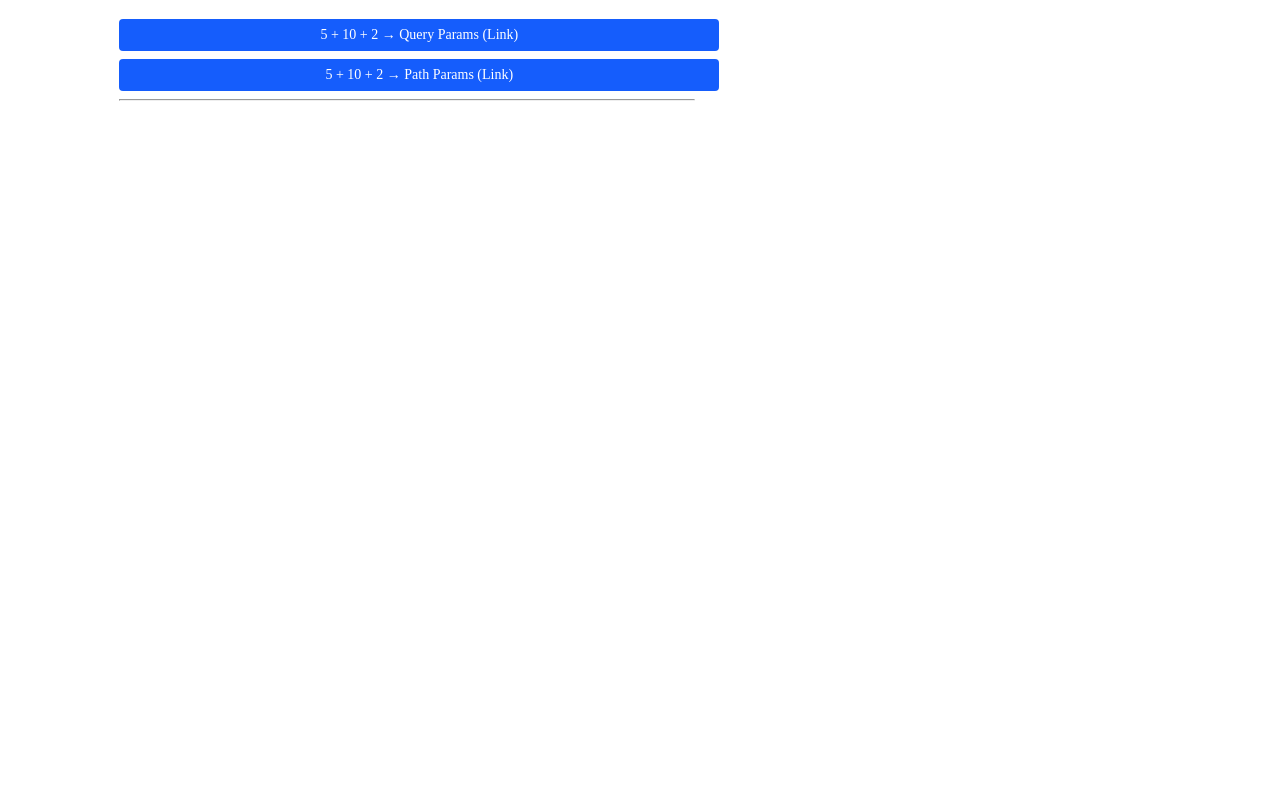
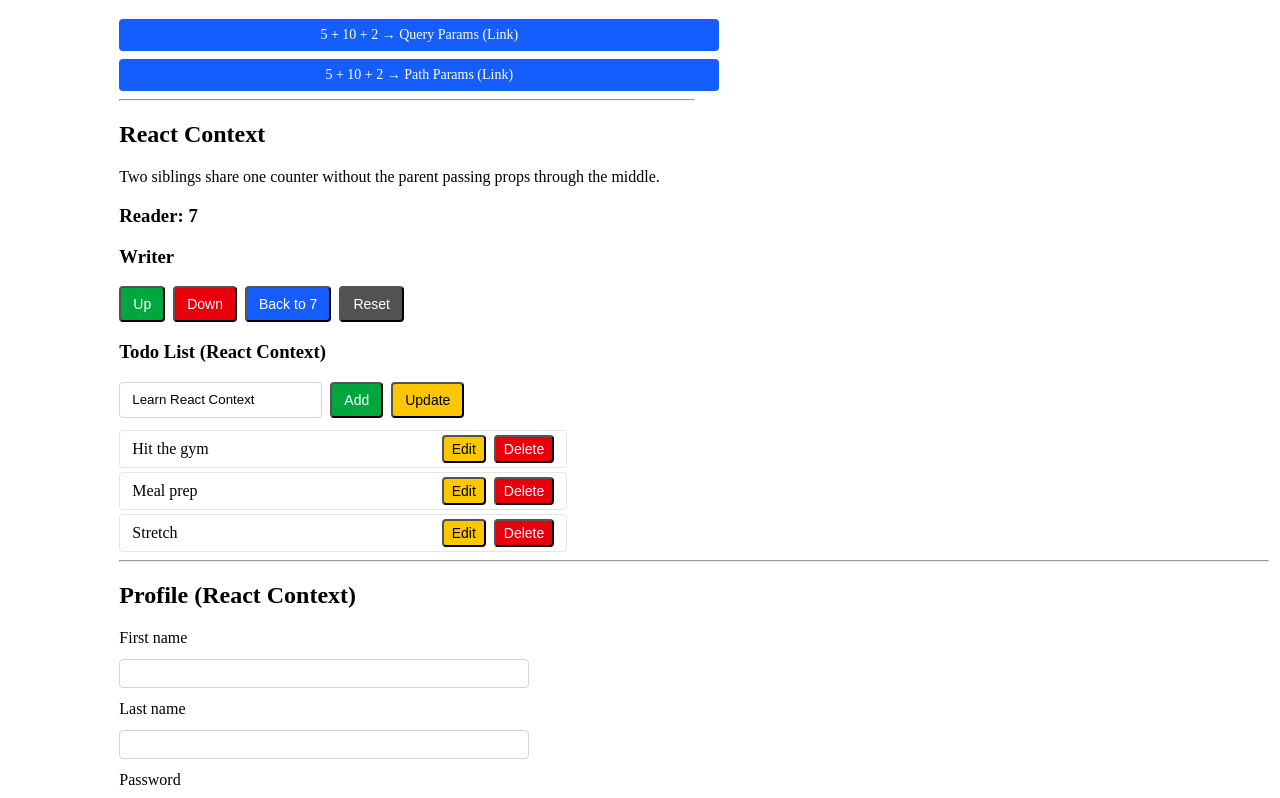
Before and after one commit to sesha-2k3/webdev-client, a Next.js app: page /labs/lab4 in a window 1280 px wide. Shown: the part 4002-4800 px from the top of the page. Before the commit the page ends 4114 px from the top, so only its background shows below. Built offline with nearby package versions, Linux system fonts and the light colour scheme.

Commit message:
lab4: sec 4.4

```diff
--- /dev/null
+++ b/app/labs/lab4/context/ContextCounterRead.tsx
@@ -0,0 +1,10 @@
+import { useCounterContext } from "./CounterContext";
+
+export default function ContextCounterRead() {
+  const { count } = useCounterContext();
+  return (
+    <div id="wd-context-counter-read">
+      <h3>Reader: {count}</h3>
+    </div>
+  );
+}
--- /dev/null
+++ b/app/labs/lab4/context/ContextCounterWrite.tsx
@@ -0,0 +1,42 @@
+import { useCounterContext } from "./CounterContext";
+
+export default function ContextCounterWrite() {
+  const { count, setCount } = useCounterContext();
+  return (
+    <div id="wd-context-counter-write">
+      <h3>Writer</h3>
+      <button
+        type="button"
+        onClick={() => setCount(count + 1)}
+        id="wd-context-up-click"
+        className="me-2 rounded bg-green-600 px-3 py-1.5 text-sm font-medium text-white"
+      >
+        Up
+      </button>
+      <button
+        type="button"
+        onClick={() => setCount(count - 1)}
+        id="wd-context-down-click"
+        className="me-2 rounded bg-red-600 px-3 py-1.5 text-sm font-medium text-white"
+      >
+        Down
+      </button>
+      <button
+        type="button"
+        onClick={() => setCount(7)}
+        id="wd-context-back-to-seven-click"
+        className="me-2 rounded bg-blue-600 px-3 py-1.5 text-sm font-medium text-white"
+      >
+        Back to 7
+      </button>
+      <button
+        type="button"
+        onClick={() => setCount(7)}
+        id="wd-context-reset-click"
+        className="rounded bg-neutral-600 px-3 py-1.5 text-sm font-medium text-white"
+      >
+        Reset
+      </button>
+    </div>
+  );
+}
--- /dev/null
+++ b/app/labs/lab4/context/ContextExamples.tsx
@@ -0,0 +1,27 @@
+"use client";
+
+import { CounterProvider } from "./CounterContext";
+import ContextCounterRead from "./ContextCounterRead";
+import ContextCounterWrite from "./ContextCounterWrite";
+import { TodosProvider } from "./todosContext";
+import ReactContextTodoList from "./ReactContextTodoList";
+
+export default function ContextExamples() {
+  return (
+    <div id="wd-context-examples">
+      <h2>React Context</h2>
+      <p>
+        Two siblings share one counter without the parent passing props
+        through the middle.
+      </p>
+      <CounterProvider>
+        <ContextCounterRead />
+        <ContextCounterWrite />
+      </CounterProvider>
+      <TodosProvider>
+        <ReactContextTodoList />
+      </TodosProvider>
+      <hr />
+    </div>
+  );
+}
--- /dev/null
+++ b/app/labs/lab4/context/ContextProfileForm.tsx
@@ -0,0 +1,37 @@
+"use client";
+
+import { useState, type FormEvent } from "react";
+import { ProfileProvider, useProfileContext } from "./ProfileContext";
+import { validateProfile, type ProfileErrors } from "../profile/profile";
+import ProfileFields from "../profile/ProfileFields";
+import ProfileAlert from "../profile/ProfileAlert";
+
+function ContextProfileFormBody() {
+  const { profile, setProfile } = useProfileContext();
+  const [errors, setErrors] = useState<ProfileErrors>({});
+  const [submitted, setSubmitted] = useState(false);
+  const save = (e: FormEvent) => {
+    e.preventDefault();
+    setErrors(validateProfile(profile));
+    setSubmitted(true);
+  };
+  return (
+    <form id="wd-context-profile-form" onSubmit={save} noValidate>
+      <h2>Profile (React Context)</h2>
+      <ProfileAlert id="wd-context-profile-alert" submitted={submitted} errors={errors} />
+      <ProfileFields prefix="wd-context-profile" profile={profile} errors={errors} setProfile={setProfile} />
+      <button id="wd-context-profile-save" type="submit" className="mt-3 rounded bg-blue-600 px-4 py-1.5 text-white">
+        Save
+      </button>
+      <pre>{JSON.stringify(profile, null, 2)}</pre>
+    </form>
+  );
+}
+
+export default function ContextProfileForm() {
+  return (
+    <ProfileProvider>
+      <ContextProfileFormBody />
+    </ProfileProvider>
+  );
+}
--- /dev/null
+++ b/app/labs/lab4/context/CounterContext.tsx
@@ -0,0 +1,25 @@
+import { createContext, useContext, useState, type ReactNode } from "react";
+
+type CounterContextValue = {
+  count: number;
+  setCount: (count: number) => void;
+};
+
+const CounterContext = createContext<CounterContextValue | null>(null);
+
+export function CounterProvider({ children }: { children: ReactNode }) {
+  const [count, setCount] = useState(7);
+  return (
+    <CounterContext.Provider value={{ count, setCount }}>
+      {children}
+    </CounterContext.Provider>
+  );
+}
+
+export function useCounterContext() {
+  const value = useContext(CounterContext);
+  if (!value) {
+    throw new Error("useCounterContext must be used inside CounterProvider");
+  }
+  return value;
+}
--- /dev/null
+++ b/app/labs/lab4/context/ProfileContext.tsx
@@ -0,0 +1,26 @@
+import { createContext, useContext, useState, type ReactNode } from "react";
+import { emptyProfile, type Profile } from "../profile/profile";
+
+type ProfileContextValue = {
+  profile: Profile;
+  setProfile: (profile: Profile) => void;
+};
+
+const ProfileContext = createContext<ProfileContextValue | null>(null);
+
+export function ProfileProvider({ children }: { children: ReactNode }) {
+  const [profile, setProfile] = useState<Profile>(emptyProfile);
+  return (
+    <ProfileContext.Provider value={{ profile, setProfile }}>
+      {children}
+    </ProfileContext.Provider>
+  );
+}
+
+export function useProfileContext() {
+  const value = useContext(ProfileContext);
+  if (!value) {
+    throw new Error("useProfileContext must be used inside ProfileProvider");
+  }
+  return value;
+}
--- /dev/null
+++ b/app/labs/lab4/context/ReactContextTodoList.tsx
@@ -0,0 +1,61 @@
+import { useTodosContext } from "./todosContext";
+
+export default function ReactContextTodoList() {
+  const { todos, todo, setTodo, addTodo, updateTodo, deleteTodo } = useTodosContext();
+  return (
+    <div id="wd-context-todo-list">
+      <h3>Todo List (React Context)</h3>
+      <div id="wd-context-todo-form" className="mb-3 flex flex-wrap gap-2">
+        <input
+          className="rounded border border-neutral-300 px-3 py-1.5"
+          value={todo.title}
+          onChange={(e) => setTodo({ ...todo, title: e.target.value })}
+          id="wd-context-todo-title"
+        />
+        <button
+          type="button"
+          onClick={() => addTodo(todo)}
+          id="wd-context-add-todo-click"
+          className="rounded bg-green-600 px-3 py-1.5 text-sm font-medium text-white"
+        >
+          Add
+        </button>
+        <button
+          type="button"
+          onClick={() => updateTodo(todo)}
+          id="wd-context-update-todo-click"
+          className="rounded bg-yellow-400 px-3 py-1.5 text-sm font-medium"
+        >
+          Update
+        </button>
+      </div>
+      <ul className="m-0 max-w-md list-none p-0">
+        {todos.map((t) => (
+          <li
+            key={t.id}
+            id={`wd-context-todo-${t.id}`}
+            className="mb-1 flex items-center justify-between rounded border border-neutral-200 px-3 py-1"
+          >
+            <span>{t.title}</span>
+            <span className="flex gap-2">
+              <button
+                type="button"
+                onClick={() => setTodo(t)}
+                className="rounded bg-yellow-400 px-2 py-0.5 text-sm"
+              >
+                Edit
+              </button>
+              <button
+                type="button"
+                onClick={() => deleteTodo(t.id)}
+                className="rounded bg-red-600 px-2 py-0.5 text-sm font-medium text-white"
+              >
+                Delete
+              </button>
+            </span>
+          </li>
+        ))}
+      </ul>
+    </div>
+  );
+}
--- /dev/null
+++ b/app/labs/lab4/context/todosContext.ts
@@ -0,0 +1,52 @@
+import { createContext, createElement, useContext, useState, type ReactNode } from "react";
+
+export type ContextTodo = {
+  id: string;
+  title: string;
+};
+
+type TodosContextValue = {
+  todos: ContextTodo[];
+  todo: ContextTodo;
+  setTodo: (todo: ContextTodo) => void;
+  addTodo: (todo: ContextTodo) => void;
+  updateTodo: (todo: ContextTodo) => void;
+  deleteTodo: (id: string) => void;
+};
+
+const emptyTodo: ContextTodo = { id: "-1", title: "Learn React Context" };
+
+const TodosContext = createContext<TodosContextValue | null>(null);
+
+export function TodosProvider({ children }: { children: ReactNode }) {
+  const [todos, setTodos] = useState<ContextTodo[]>([
+    { id: "1", title: "Hit the gym" },
+    { id: "2", title: "Meal prep" },
+    { id: "3", title: "Stretch" },
+  ]);
+  const [todo, setTodo] = useState<ContextTodo>(emptyTodo);
+  const addTodo = (newTodo: ContextTodo) => {
+    setTodos([...todos, { ...newTodo, id: crypto.randomUUID() }]);
+    setTodo(emptyTodo);
+  };
+  const updateTodo = (updated: ContextTodo) => {
+    setTodos(todos.map((t) => (t.id === updated.id ? updated : t)));
+    setTodo(emptyTodo);
+  };
+  const deleteTodo = (id: string) => {
+    setTodos(todos.filter((t) => t.id !== id));
+  };
+  return createElement(
+    TodosContext.Provider,
+    { value: { todos, todo, setTodo, addTodo, updateTodo, deleteTodo } },
+    children,
+  );
+}
+
+export function useTodosContext() {
+  const value = useContext(TodosContext);
+  if (!value) {
+    throw new Error("useTodosContext must be used inside TodosProvider");
+  }
+  return value;
+}
--- a/app/labs/lab4/page.tsx
+++ b/app/labs/lab4/page.tsx
@@ -14,6 +14,8 @@ import ProfileForm from "./profile/ProfileForm";
 import ParentStateComponent from "./ParentStateComponent";
 import PropDrilling from "./PropDrilling";
 import UrlEncoding from "./UrlEncoding";
+import ContextExamples from "./context/ContextExamples";
+import ContextProfileForm from "./context/ContextProfileForm";
 
 export default function Lab4() {
   const sayHello = (message: string) => {
@@ -47,6 +49,8 @@ export default function Lab4() {
       <ParentStateComponent />
       <PropDrilling />
       <UrlEncoding />
+      <ContextExamples />
+      <ContextProfileForm />
     </div>
   );
 }
```
